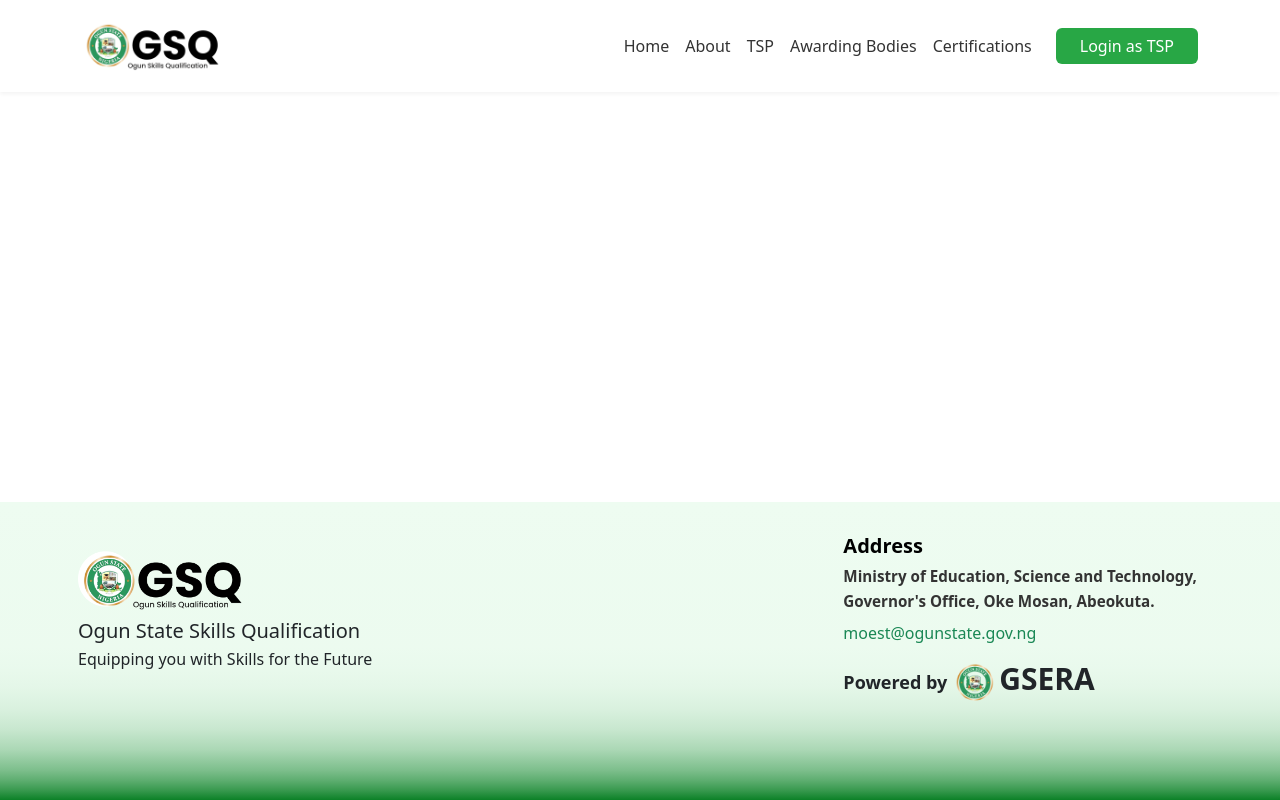
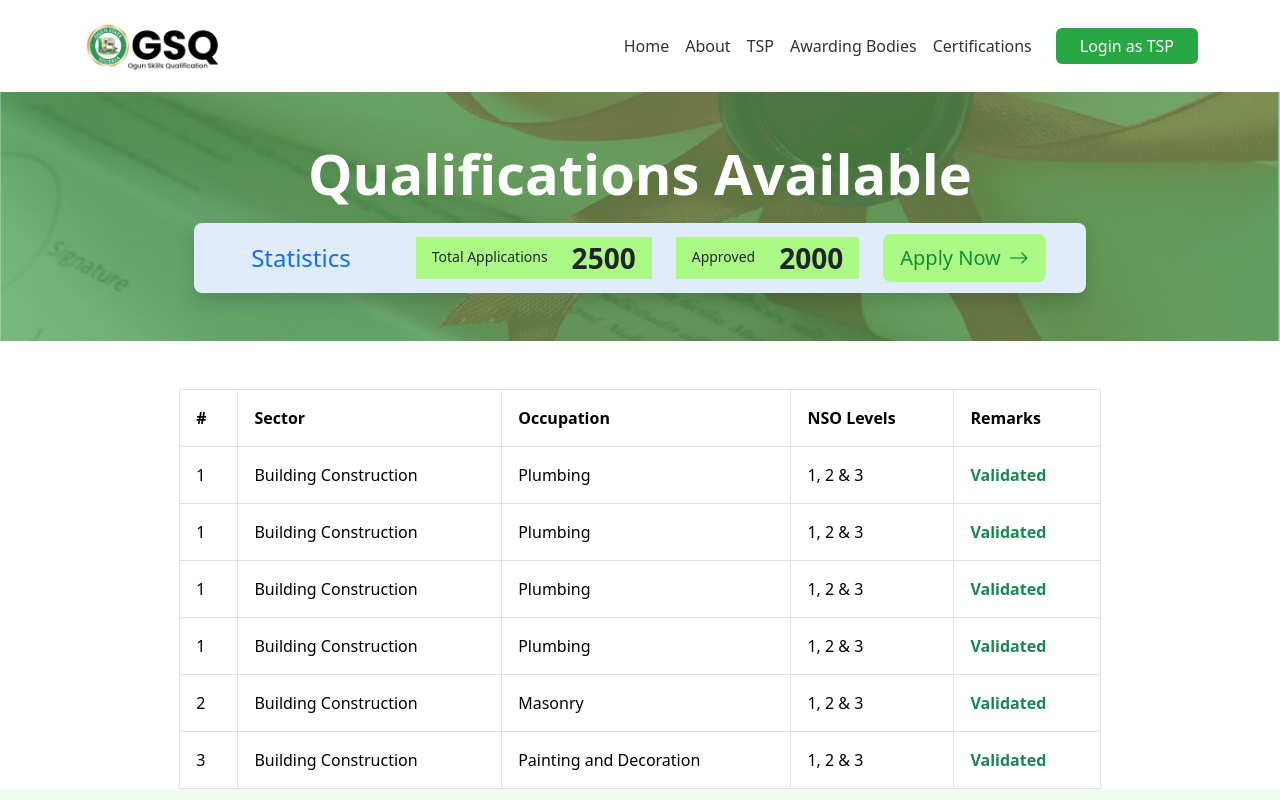
Before and after one commit to SgtSlaughter1/ogseraextension, a Vue app: page /certification in a window 1280 px wide. Shown: the top 800 px of the page. Built offline with nearby package versions, Linux system fonts and the light colour scheme; a web font is replaced by a local one.

Commit message:
Update: Certification Page

```diff
--- a/src/components/CustomButton.vue
+++ b/src/components/CustomButton.vue
@@ -19,7 +19,7 @@ export default {
     variant: {
       type: String,
       default: 'primary', // primary, success, warning, etc.
-      validator: (value) => ['primary', 'success', 'warning', 'light', 'dark'].includes(value)
+      validator: (value) => ['primary', 'success', 'warning', 'light', 'dark', 'custom'].includes(value)
     },
 
     // Button size
@@ -70,7 +70,7 @@ export default {
     buttonClasses() {
       const baseClasses = [
         'btn',
-        `btn-${this.variant}`,
+        this.variant !== 'custom' ? `btn-${this.variant}` : '',
         this.customClass
       ]
 
--- a/src/components/Navbar.vue
+++ b/src/components/Navbar.vue
@@ -23,7 +23,7 @@
                         <a class="nav-link" href="#">Awarding Bodies</a>
                     </li>
                     <li class="nav-item">
-                        <a class="nav-link" href="#">Certifications</a>
+                        <router-link class="nav-link" to="/certification">Certifications</router-link>
                     </li>
                     <li class="nav-item ms-3">
                         <router-link to="/login" class="btn btn-success px-4">Login as TSP</router-link>
--- a/src/router/index.js
+++ b/src/router/index.js
@@ -1,6 +1,7 @@
 import { createRouter, createWebHistory } from 'vue-router'
 import LandingPage from '../views/LandingPage.vue'
 import Login from '@/views/Login.vue'
+import Certification from '@/views/Certification.vue'
 
 const router = createRouter({
   history: createWebHistory(import.meta.env.BASE_URL),
@@ -15,6 +16,11 @@ const router = createRouter({
       name: 'login',
       component: Login
     },
+    {
+      path: '/certification',
+      name: 'certificate',
+      component: Certification
+    },
 
   ]
 })
--- /dev/null
+++ b/src/views/Certification.vue
@@ -0,0 +1,191 @@
+<template>
+  <!-- Hero Section -->
+  <section class="qualifications-hero bg-light py-5">
+    <div class="container text-center text-white">
+      <!-- Title Section -->
+      <div class="hero-title">
+        <h1 class="display-4 fw-bold mb-3">Qualifications Available</h1>
+      </div>
+
+      <!-- Stats Section -->
+      <div class="stats-container p-2 rounded-3  shadow">
+        <div class="d-flex flex-wrap align-items-center justify-content-center gap-4">
+          <!-- Statistics Label -->
+          <div class="stat-label me-4">
+            <span class="btn text-primary py-2 px-3 fs-4">Statistics</span>
+          </div>
+
+          <!-- Total Applications -->
+          <div class="stat-item">
+            <div class="total px-3 d-flex align-items-center justify-content-center">
+              <div class="text-dark small me-4 mb-1">Total Applications</div>
+              <div class="text-dark fs-3 fw-bold">2500</div>
+            </div>
+          </div>
+
+          <!-- Approved -->
+          <div class="stat-item">
+            <div class="total px-3 d-flex align-items-center justify-content-center">
+              <div class="text-dark small me-4 mb-1">Approved</div>
+              <div class="text-dark small fs-3 fw-bold">2000</div>
+            </div>
+          </div>
+
+          <!-- Apply Button -->
+          <div class="stat-cta">
+            <CustomButton
+              variant="custom"
+              size="lg"
+              label="Apply Now"
+              icon="bi bi-arrow-right"
+              to="/apply"
+              customClass="custom-apply-btn"
+            />
+          </div>
+        </div>
+      </div>
+    </div>
+  </section>
+
+  <!-- Qualifications Table -->
+  <div class="table-container mt-5 d-flex justify-content-center">
+    <div class="table-responsive table-scroll" style="width: 80%; overflow-y: auto;">
+      <table class="table table-bordered">
+        <thead>
+          <tr>
+            <th class="p-3">#</th>
+            <th class="p-3">Sector</th>
+            <th class="p-3">Occupation</th>
+            <th class="p-3">NSO Levels</th>
+            <th class="p-3">Remarks</th>
+          </tr>
+        </thead>
+        <tbody>
+          <tr>
+            <td class="p-3">1</td>
+            <td class="p-3">Building Construction</td>
+            <td class="p-3">Plumbing</td>
+            <td class="p-3">1, 2 & 3</td>
+            <td class="p-3 text-success fw-semibold">Validated</td>
+          </tr>
+          <tr>
+            <td class="p-3">1</td>
+            <td class="p-3">Building Construction</td>
+            <td class="p-3">Plumbing</td>
+            <td class="p-3">1, 2 & 3</td>
+            <td class="p-3 text-success fw-semibold">Validated</td>
+          </tr>
+          <tr>
+            <td class="p-3">1</td>
+            <td class="p-3">Building Construction</td>
+            <td class="p-3">Plumbing</td>
+            <td class="p-3">1, 2 & 3</td>
+            <td class="p-3 text-success fw-semibold">Validated</td>
+          </tr>
+          <tr>
+            <td class="p-3">1</td>
+            <td class="p-3">Building Construction</td>
+            <td class="p-3">Plumbing</td>
+            <td class="p-3">1, 2 & 3</td>
+            <td class="p-3 text-success fw-semibold">Validated</td>
+          </tr>
+          <tr>
+            <td class="p-3">2</td>
+            <td class="p-3">Building Construction</td>
+            <td class="p-3">Masonry</td>
+            <td class="p-3">1, 2 & 3</td>
+            <td class="p-3 text-success fw-semibold">Validated</td>
+          </tr>
+          <tr>
+            <td class="p-3">3</td>
+            <td class="p-3">Building Construction</td>
+            <td class="p-3">Painting and Decoration</td>
+            <td class="p-3">1, 2 & 3</td>
+            <td class="p-3 text-success fw-semibold">Validated</td>
+          </tr>
+        </tbody>
+      </table>
+    </div>
+  </div>
+</template>
+
+<script>
+import CustomButton from '@/components/CustomButton.vue'
+
+export default {
+  name: 'Certification',
+  components: {
+    CustomButton
+  }
+}
+</script>
+
+<style scoped>
+.qualifications-hero {
+  background: url(../assets/Certificate/Certificate.png) no-repeat center center;
+  background-size: cover;
+  position: relative;
+  color: white;
+}
+
+.stats-container {
+  border-radius: 4px;
+  background-color: #E0ECFC;
+  width: 80%;
+  margin: 0 auto;
+}
+
+.total{
+  background-color: #AAFB82F5;
+}
+
+.btn-warning {
+  background-color: #f59e0b;
+  border: none;
+  color: #fff;
+  transition: all 0.3s ease;
+  border-radius: 8px;
+}
+
+@media (max-width: 768px) {
+  .hero-title h1 {
+    font-size: 2rem;
+  }
+
+  .stats-container {
+    flex-direction: column;
+  }
+}
+
+.table-container {
+  width: 90%;
+  margin: 0 auto;
+}
+
+.table-scroll {
+  max-height: 400px;
+  overflow-y: auto;
+}
+
+.table-scroll::-webkit-scrollbar {
+  width: 10px;
+}
+
+.table-scroll::-webkit-scrollbar-track {
+  background: #f1f1f1;
+}
+
+.table-scroll::-webkit-scrollbar-thumb {
+  background: #888;
+  border-radius: 5px;
+}
+
+.table-scroll::-webkit-scrollbar-thumb:hover {
+  background: #555;
+}
+
+.custom-apply-btn {
+  background-color: #AAFB82F5 !important;
+  color: #118E34 !important;
+}
+</style>
--- a/src/views/Login.vue
+++ b/src/views/Login.vue
@@ -23,9 +23,9 @@
             <img
               src="../assets/Home/logo .png"
               alt="GSQ Logo"
-              class="img-fluid mb-3"
+              class="img-fluid mb-3 logo"
             />
-            <h2 class="mb-0">Login to <span class="text-success">OG</span><span class="text-warning">SG </span>Account</h2>
+            <h2 class="mb-0">Login to <span class="text-success">OG</span><span class="text-warning">SQ </span>Account</h2>
           </div>
 
           <form class="mt-4">
@@ -70,7 +70,7 @@
             />
           </form>
 
-          <div class="powered-by mt-3">
+          <div class="text-center powered-by mt-5">
             <span class="me-2 text-dark">Powered by</span>
             <img src="/src/assets/Home/Ogun 1.png" alt="GSERA Logo" height="30">
             <span class="ms-1 fw-bold fs-6">GSERA</span>
@@ -99,6 +99,9 @@ export default {
   padding: 10px 5px;
 }
 
+.logo {
+  width: 40%;
+}
 .overlay-content {
   position: absolute;
   top: 50%;
```
Also changed, not shown: src/views/LandingPage.vue (+77 -4 lines).
